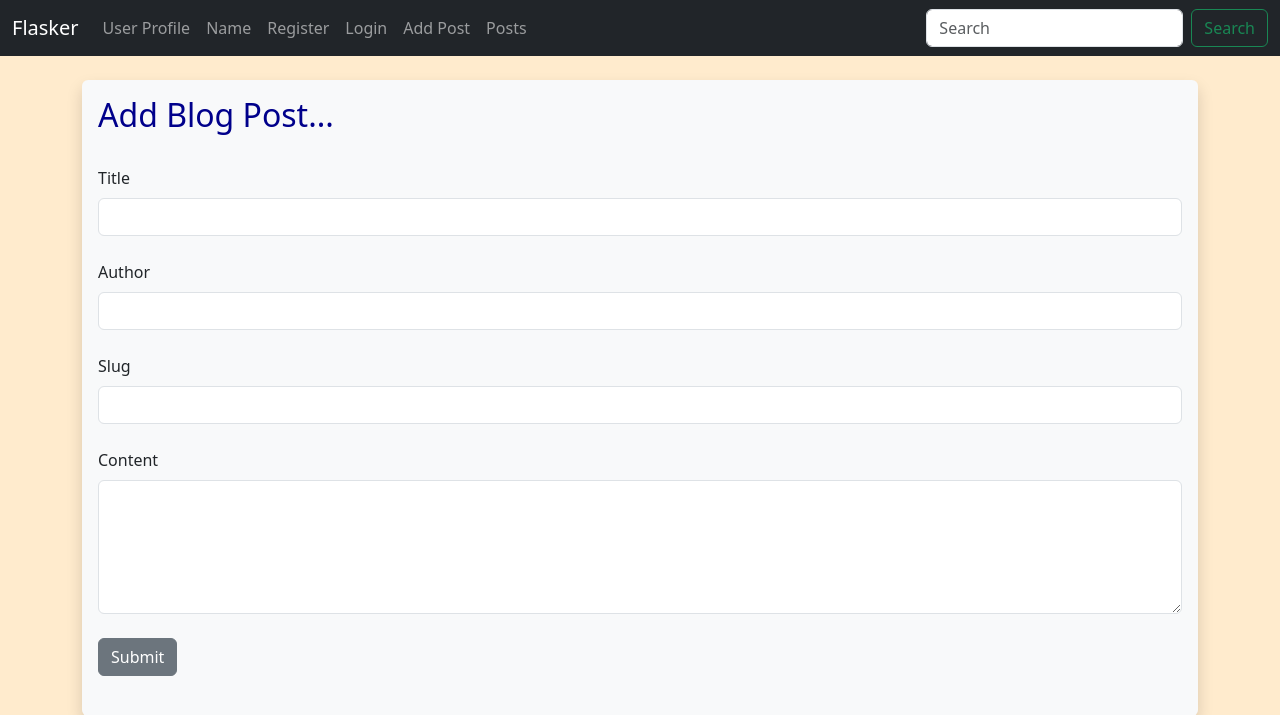
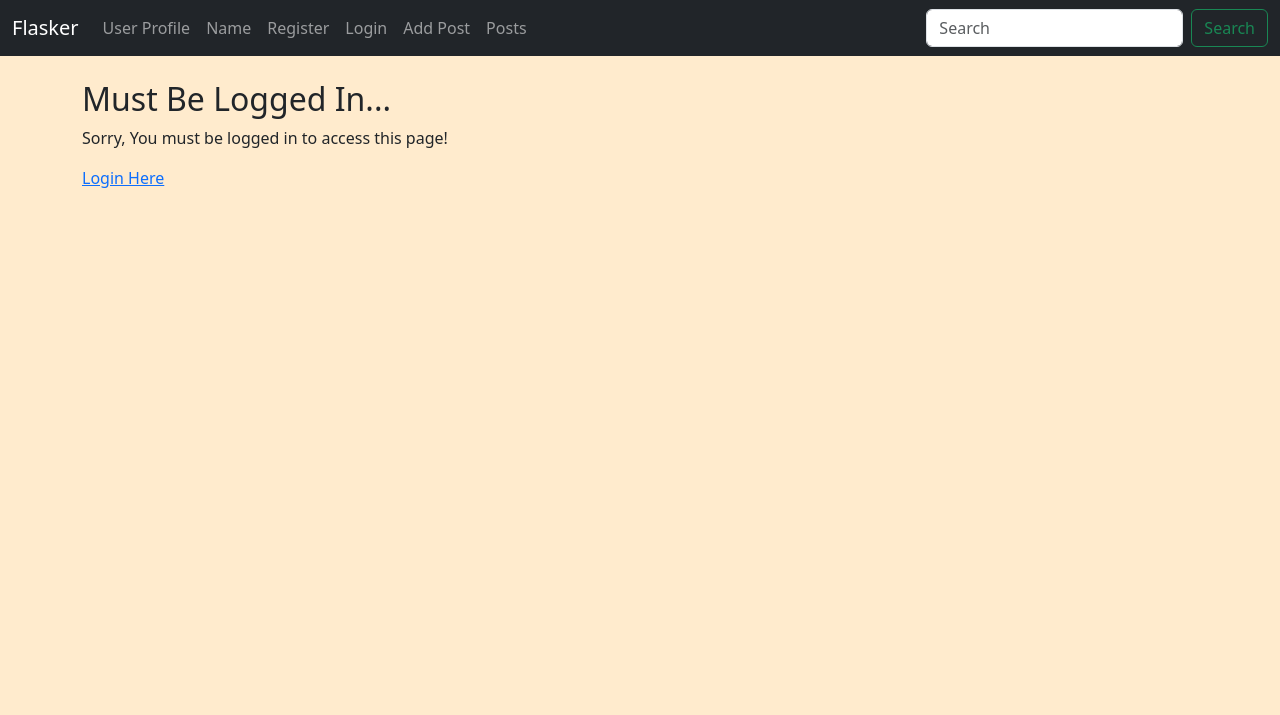
Before and after one commit to Alejoho/Flasker, a Flask app: page /add-post in a window 1280 px wide. Shown: the top 715 px of the page. After the commit the page ends 188 px from the top, so only its background shows below. Run offline with Flask 3, Linux system fonts and the light colour scheme; some libraries are stand-ins or nearby versions.

Commit message:
End of the video 24th. Other way to lock down certain pages

```diff
--- a/app/routes/post_routes.py
+++ b/app/routes/post_routes.py
@@ -1,4 +1,5 @@
 from flask import Blueprint, render_template, flash, redirect, url_for
+from flask_login import login_required
 from app.forms import PostForm
 from app.models import Post
 from app import db
@@ -7,6 +8,7 @@ bp = Blueprint("post_routes", __name__)
 
 
 @bp.route("/add-post", methods=["GET", "POST"])
+# @login_required
 def add_post():
     form = PostForm()
 
@@ -50,6 +52,7 @@ def post(id):
 
 
 @bp.route("/posts/edit/<int:id>", methods=["GET", "POST"])
+@login_required
 def edit_post(id):
     post = Post.query.get_or_404(id)
     form = PostForm()
@@ -80,6 +83,7 @@ def edit_post(id):
 
 
 @bp.route("/posts/delete/<int:id>", methods=["GET", "POST"])
+@login_required
 def delete_post(id):
     post = Post.query.get_or_404(id)
 
--- a/app/templates/add_edit_post.html
+++ b/app/templates/add_edit_post.html
@@ -8,9 +8,9 @@
 {# flash message #}
 {% include "flashed_message.html" %}
 
+{% if current_user.is_authenticated %}
 
-
-{# renders the form #}
+{# renders the form if the user is authenticated #}
 <div class="shadow p-3 mb-5 bg-body-tertiary rounded">
 
     {% if post %}
@@ -49,6 +49,12 @@
     Back to blog
 </a>
 
+{% else %}
+
+{% include "login_required_page.html" %}
+
+{% endif %}
+
 <br><br><br>
 
 {% endblock %}
--- a/app/templates/index.html
+++ b/app/templates/index.html
@@ -3,6 +3,8 @@
 {# a block #}
 
 {% block content %}
+
+<br>
 
 <h1>Hello World!</h1>
 
--- /dev/null
+++ b/app/templates/login_required_page.html
@@ -0,0 +1,4 @@
+<h2>Must Be Logged In...</h2>
+<p>Sorry, You must be logged in to access this page! </p>
+
+<a href="{{ url_for('user_routes.login') }}">Login Here</a>
```
